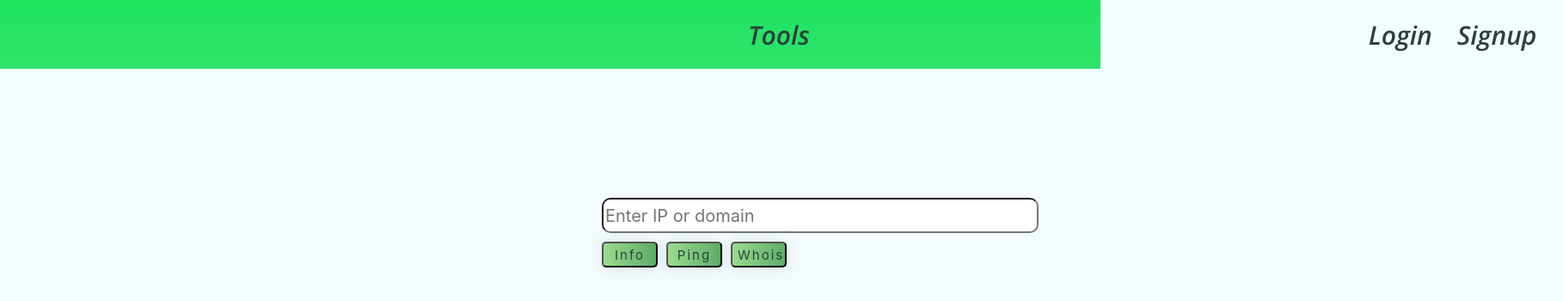
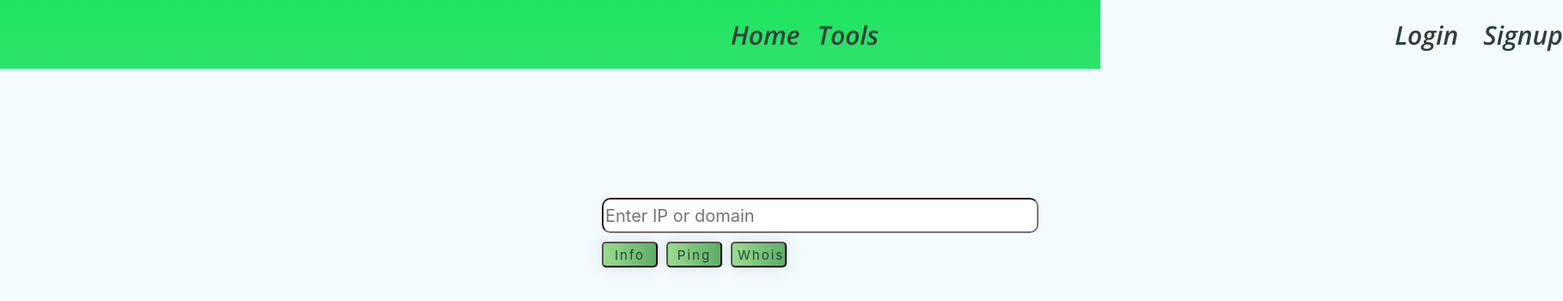
Before and after one commit to seraus09/flask_test_project, a React (Create React App) app in the folder frontend/: page /tools in a window 1280 px wide. Shown: the top 350 px of the page at 86% size, 1818 px wide, since content can reach past the window. Built offline with nearby package versions, Linux system fonts and the light colour scheme.

Commit message:
change structure site

```diff
--- a/frontend/package.json
+++ b/frontend/package.json
@@ -6,6 +6,7 @@
     "@testing-library/jest-dom": "^5.12.0",
     "@testing-library/react": "^11.2.6",
     "@testing-library/user-event": "^12.8.3",
+    "axios": "^0.21.1",
     "react": "^17.0.2",
     "react-dom": "^17.0.2",
     "react-router-dom": "^5.2.0",
--- a/frontend/src/App.css
+++ b/frontend/src/App.css
@@ -47,7 +47,7 @@ body{
   font-size: 30px;
   text-decoration: none;
   color:#2d403c;
-  margin-left: 650px;
+  margin-left: 600px;
  }
  .link-sig{
   font-family: 'Open Sans', sans-serif;
--- a/frontend/src/App.js
+++ b/frontend/src/App.js
@@ -1,6 +1,6 @@
 import './App.css';
-import Menu from './Menu.js';
-import Scroll from './Scroll.js';
+import Menu from './components/Menu.js';
+import Scroll from './components/Scroll.js';
 
 
 
--- a/frontend/src/Menu.js
+++ b/frontend/src/components/Menu.js
@@ -1,10 +1,11 @@
 import React from 'react';
 import {Link} from 'react-router-dom';
-import './App.css';
+import '../App.css';
 
 export const Menu = () => {
     return(
         <nav className="menu">
+          <Link className="link" to="/">Home</Link>
           <Link  className="link-tools" to="/tools">Tools</Link>
           <Link  className="link-log" to="/login">Login</Link>
           <Link  className="link-sig" to="/signup">Signup</Link>
--- /dev/null
+++ b/frontend/src/config/config.js
@@ -0,0 +1,2 @@
+export const API_URL_GEO = `http://api.ipstack.com/`
+export const API_KEY = 'e811cf63b4083bb969ac6be16bea5d87'
--- a/frontend/src/Login.js
+++ b/frontend/src/pages/Login.js
@@ -1,4 +1,4 @@
-import './App.css';
+import '../App.css';
 
 
 export const Login =()=>{
--- a/frontend/src/Signup.js
+++ b/frontend/src/pages/Signup.js
@@ -1,4 +1,4 @@
-import './App.css';
+import '../App';
 
 
 const Signup =()=>{
--- a/frontend/src/Tools.js
+++ b/frontend/src/pages/Tools.js
@@ -1,5 +1,6 @@
-import './App.css';
-import Menu from './Menu.js';
+import '../App.css';
+import Menu from '../components/Menu.js';
+
 
 
 const Tools =()=>{
```
Also changed, not shown: frontend/src/Routers.js (+4 -3 lines), frontend/src/components/Scroll.js (renamed from frontend/src/Scroll.js, +4 -4 lines), 1 other file (tests, documents, lock files or other folders).
